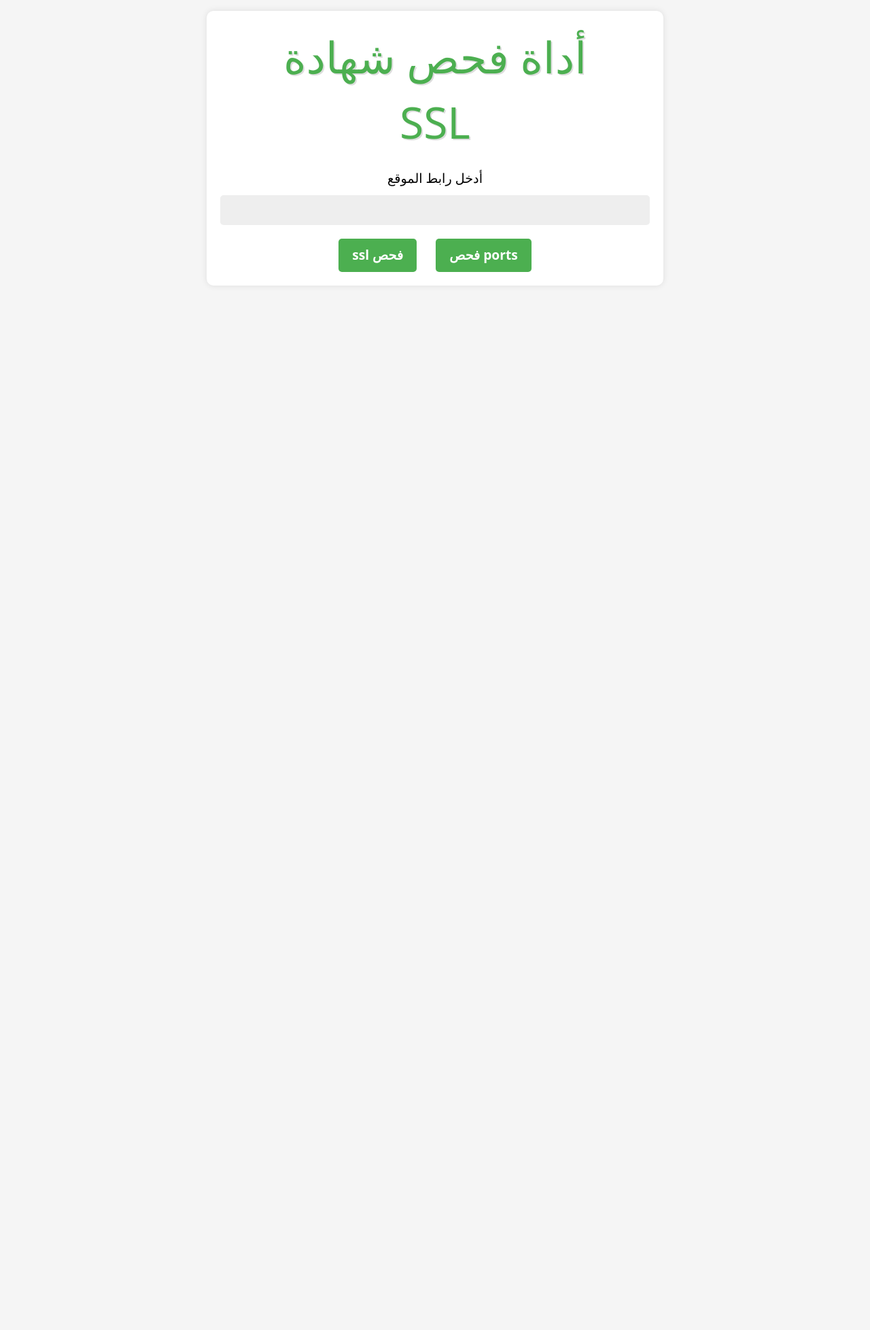
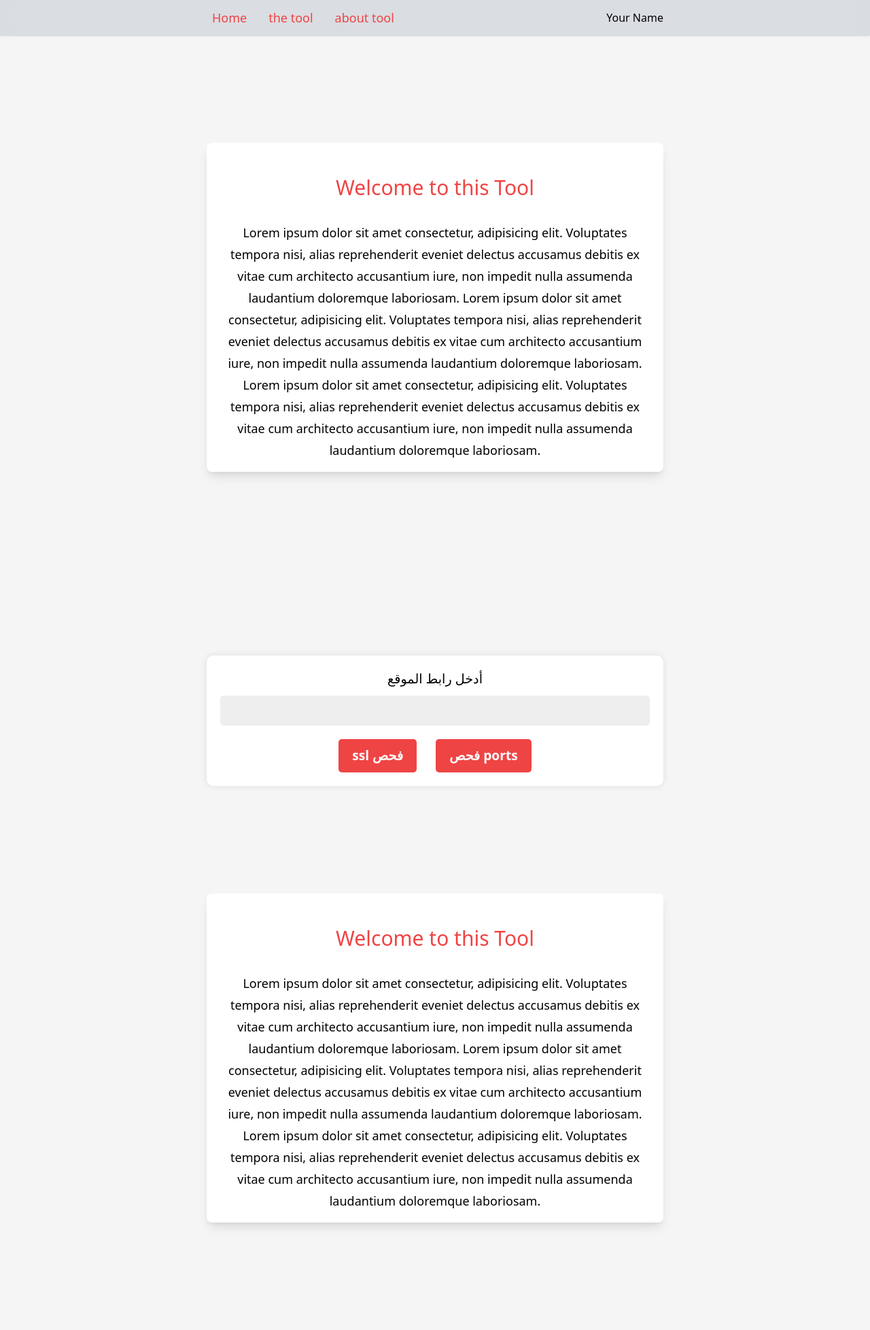
Before and after one commit to nabildroid/ssling, a PHP site: page / in a window 1280 px wide. Shown: the whole page at 68% size. Before the commit the page ends 400 px from the top, so only its background shows below. Run offline with PHP 8.4, Linux system fonts and the light colour scheme; some libraries are stand-ins or nearby versions.

Commit message:
update design

```diff
--- a/index.php
+++ b/index.php
@@ -50,16 +50,53 @@ if (isset($_POST['schedule'])) {
 </head>
 
 <body dir="trl">
-    <div class="container max-w-2xl mx-auto mt-4">
-        <h1 class="title max-w-lg mx-auto">أداة فحص شهادة SSL</h1>
-        <form id="check-form" method="POST" action="./">
+
+    <div class="w-full z-50 backdrop-blur-md  bg-gray-300/75 sticky top-0 shadow overflow-hidden">
+        <div class="max-w-2xl mx-auto flex justify-between items-center px-2 sm:px-0 ">
+
+            <div class="flex items-center space-x-4 py-2">
+                <a class="px-2 py-1 rounded-md hover:bg-red-300 block text-lg text-red-500" href="#">Home</a>
+                <a class="px-2 py-1 rounded-md hover:bg-red-300 block text-lg text-red-500" href="#tool">the tool</a>
+                <a class="px-2 py-1 rounded-md hover:bg-red-300 text-lg hidden sm:block text-red-500" href="#about">about tool</a>
+            </div>
+
+
+            <span>Your Name</span>
+
+        </div>
+
+    </div>
+
+
+    <div class="min-h-screen flex flex-col justify-center items-stretch w-full overflow-hidden px-2 sm:px-0">
+        <div class="max-w-4xl mx-auto rounded-lg bg-white shadow-lg my-8 sm:hover:scale-110 transform duration-300 ">
+            <div class="max-w-2xl mx-auto  p-4 text-center">
+                <h1 class="text-3xl py-8 text-red-500">Welcome to this Tool</h1>
+
+                <p class="text-lg leading-8">
+                    Lorem ipsum dolor sit amet consectetur, adipisicing elit. Voluptates tempora nisi, alias reprehenderit eveniet delectus accusamus debitis ex vitae cum architecto accusantium iure, non impedit nulla assumenda laudantium doloremque laboriosam.
+                    Lorem ipsum dolor sit amet consectetur, adipisicing elit. Voluptates tempora nisi, alias reprehenderit eveniet delectus accusamus debitis ex vitae cum architecto accusantium iure, non impedit nulla assumenda laudantium doloremque laboriosam.
+                    Lorem ipsum dolor sit amet consectetur, adipisicing elit. Voluptates tempora nisi, alias reprehenderit eveniet delectus accusamus debitis ex vitae cum architecto accusantium iure, non impedit nulla assumenda laudantium doloremque laboriosam.
+                </p>
+            </div>
+        </div>
+    </div>
+
+
+
+
+
+    <div id="tool" class="h-24"></div>
+    <div class="container max-w-2xl mx-auto mt-4 overflow-hidden">
+        <form   id="check-form" method="POST" action="./#tool">
             <label for="url-input">أدخل رابط الموقع</label>
             <input type="text" id="url-input" name="url" required>
             <div class="flex items-center justify-center space-x-7">
-                <input type="submit" name="ssl" value="ssl فحص">
-                <input type="submit" name="ports" value="فحص ports">
+                <input class="bg-red-500" type="submit" name="ssl" value="ssl فحص">
+                <input id="tool" class="bg-red-500" type="submit" name="ports" value="فحص ports">
             </div>
         </form>
+
 
         <?php if (isset($ports)) { ?>
             <div class="mt-8">
@@ -78,7 +115,7 @@ if (isset($_POST['schedule'])) {
                                 <td class="px-4 py-2"><?php echo $port ?></td>
 
                                 <?php if ($status == "open") { ?>
-                                    <td class="px-4   "><span class="py-2 px-2 before:transform before:-skew-y-6 text-white  relative before:z-0 before:absolute before:inset-0 before:content-[''] before:bg-green-500"><span class="relative z-30"><?php echo $status ?></span></span></td>
+                                    <td class="px-4   "><span class="py-2 px-2 before:transform before:-skew-y-6 text-white  relative before:z-0 before:absolute before:inset-0 before:content-[''] before:bg-red-500"><span class="relative z-30"><?php echo $status ?></span></span></td>
                                 <?php } else { ?>
                                     <td class="px-4 py-4"><?= $status ?></td>
                                 <?php } ?>
@@ -143,6 +180,26 @@ if (isset($_POST['schedule'])) {
 
             </div>
         <?php } ?>
+
+
+
+    </div>
+
+    <div class="min-h-screen flex flex-col justify-center  w-full px-2 sm:px-0 overflow-hidden">
+        <div id="about" class="max-w-4xl mx-auto rounded-lg bg-white shadow-lg my-8 sm:hover:scale-110 transform duration-300 ">
+            <div class="max-w-2xl mx-auto  p-4 text-center">
+                <h1 class="text-3xl py-8 text-red-500">Welcome to this Tool</h1>
+
+                <p class="text-lg leading-8">
+                    Lorem ipsum dolor sit amet consectetur, adipisicing elit. Voluptates tempora nisi, alias reprehenderit eveniet delectus accusamus debitis ex vitae cum architecto accusantium iure, non impedit nulla assumenda laudantium doloremque laboriosam.
+                    Lorem ipsum dolor sit amet consectetur, adipisicing elit. Voluptates tempora nisi, alias reprehenderit eveniet delectus accusamus debitis ex vitae cum architecto accusantium iure, non impedit nulla assumenda laudantium doloremque laboriosam.
+                    Lorem ipsum dolor sit amet consectetur, adipisicing elit. Voluptates tempora nisi, alias reprehenderit eveniet delectus accusamus debitis ex vitae cum architecto accusantium iure, non impedit nulla assumenda laudantium doloremque laboriosam.
+                </p>
+            </div>
+        </div>
+    </div>
+
+
 </body>
 
 </html>
--- a/style.css
+++ b/style.css
@@ -20,7 +20,7 @@ body {
 
 .title {
 	font-size: 4rem;
-	color: #4CAF50;
+	color: #8e3e3e;
 	text-shadow: 2px 2px #ddd;
 	margin-bottom: 20px;
 }
@@ -43,7 +43,7 @@ input[type="text"] {
 }
 
 input[type="submit"] {
-	background-color: #4CAF50;
+
 	color: white;
 	padding: 10px 20px;
 	border: none;
@@ -55,7 +55,7 @@ input[type="submit"] {
 }
 
 input[type="submit"]:hover {
-	background-color: #3e8e41;
+	background-color: #8e3e3e;
 }
 
 #result {
@@ -97,7 +97,7 @@ input[type="submit"]:hover {
 }
 
 #result input[type="submit"] {
-	background-color: #4CAF50;
+	background-color: #8e3e3e;
 	color: white;
 	padding: 10px 20px;
 	border: none;
@@ -109,5 +109,5 @@ input[type="submit"]:hover {
 }
 
 #result input[type="submit"]:hover {
-	background-color: #3e8e41;
+	background-color: #8e3e3e;
 }
```
